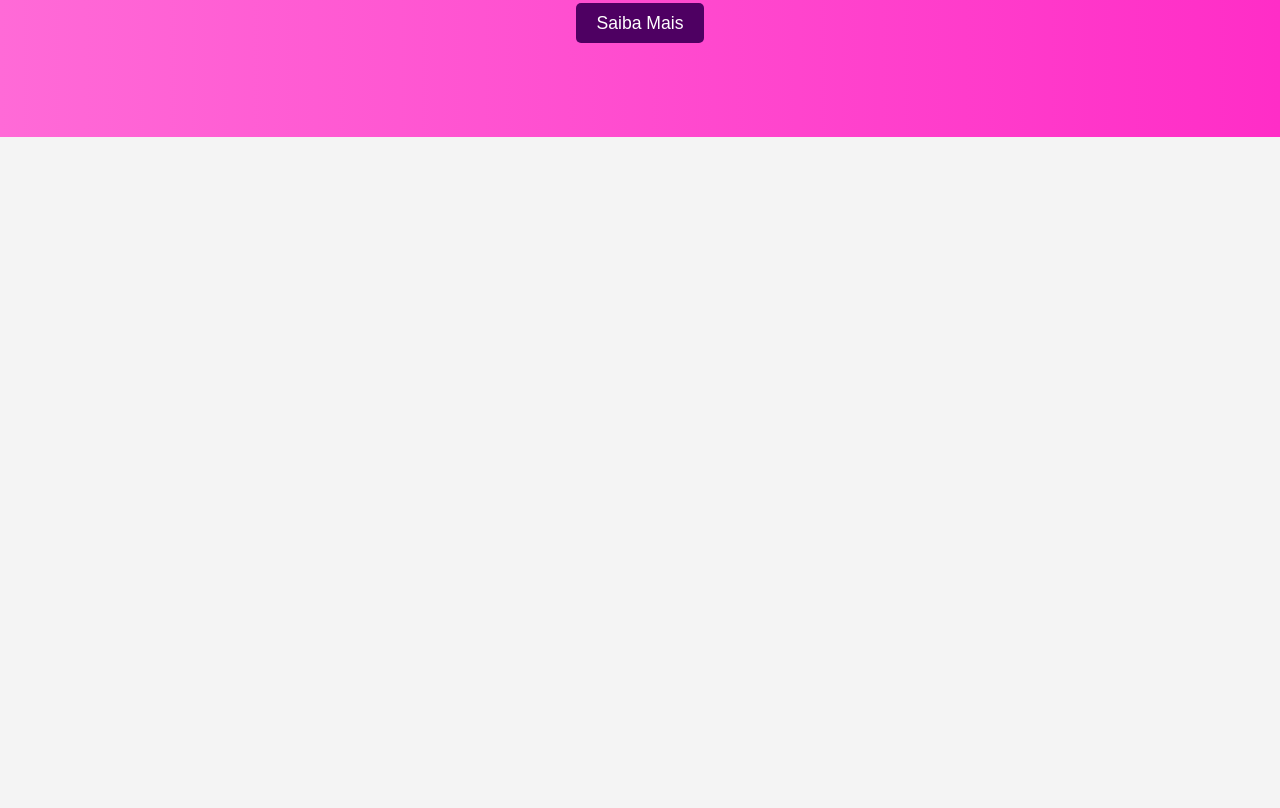
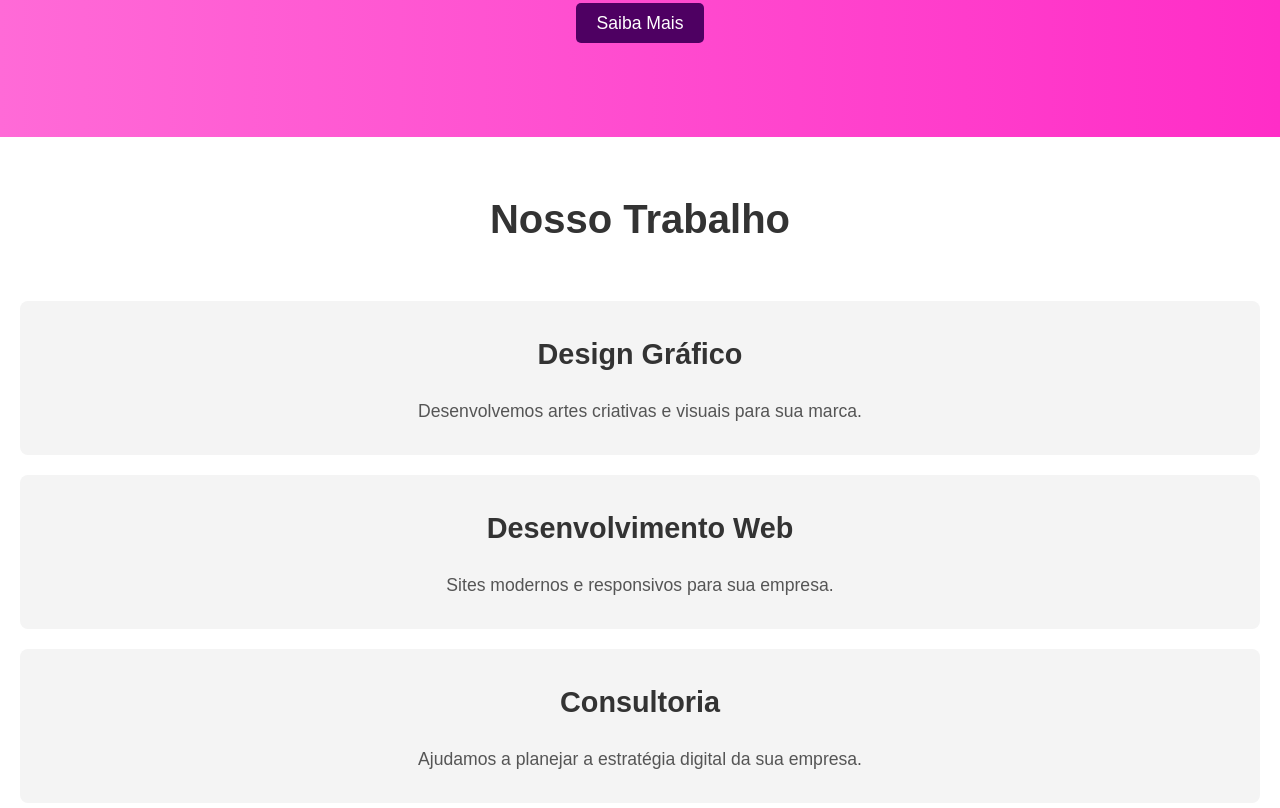
Before and after one commit to juliamistieri/atividade-branchs, a plain HTML site: page index.html in a window 1280 px wide. Shown: the part 330-1138 px from the top of the page. Before the commit the page ends 800 px from the top, so only its background shows below. Drawn offline with Linux system fonts and the light colour scheme.

Commit message:
Update index.html

```diff
--- a/index.html
+++ b/index.html
@@ -27,6 +27,23 @@
             <a href="#" class="btn-primary">Saiba Mais</a>
         </div>
     </section>
+    <section class="services">
+        <div class="container">
+            <h2>Nosso Trabalho</h2>
+            <div class="service-item">
+                <h3>Design Gráfico</h3>
+                <p>Desenvolvemos artes criativas e visuais para sua marca.</p>
+            </div>
+            <div class="service-item">
+                <h3>Desenvolvimento Web</h3>
+                <p>Sites modernos e responsivos para sua empresa.</p>
+            </div>
+            <div class="service-item">
+                <h3>Consultoria</h3>
+                <p>Ajudamos a planejar a estratégia digital da sua empresa.</p>
+            </div>
+        </div>
+    </section>
 
 
 </body>
```
